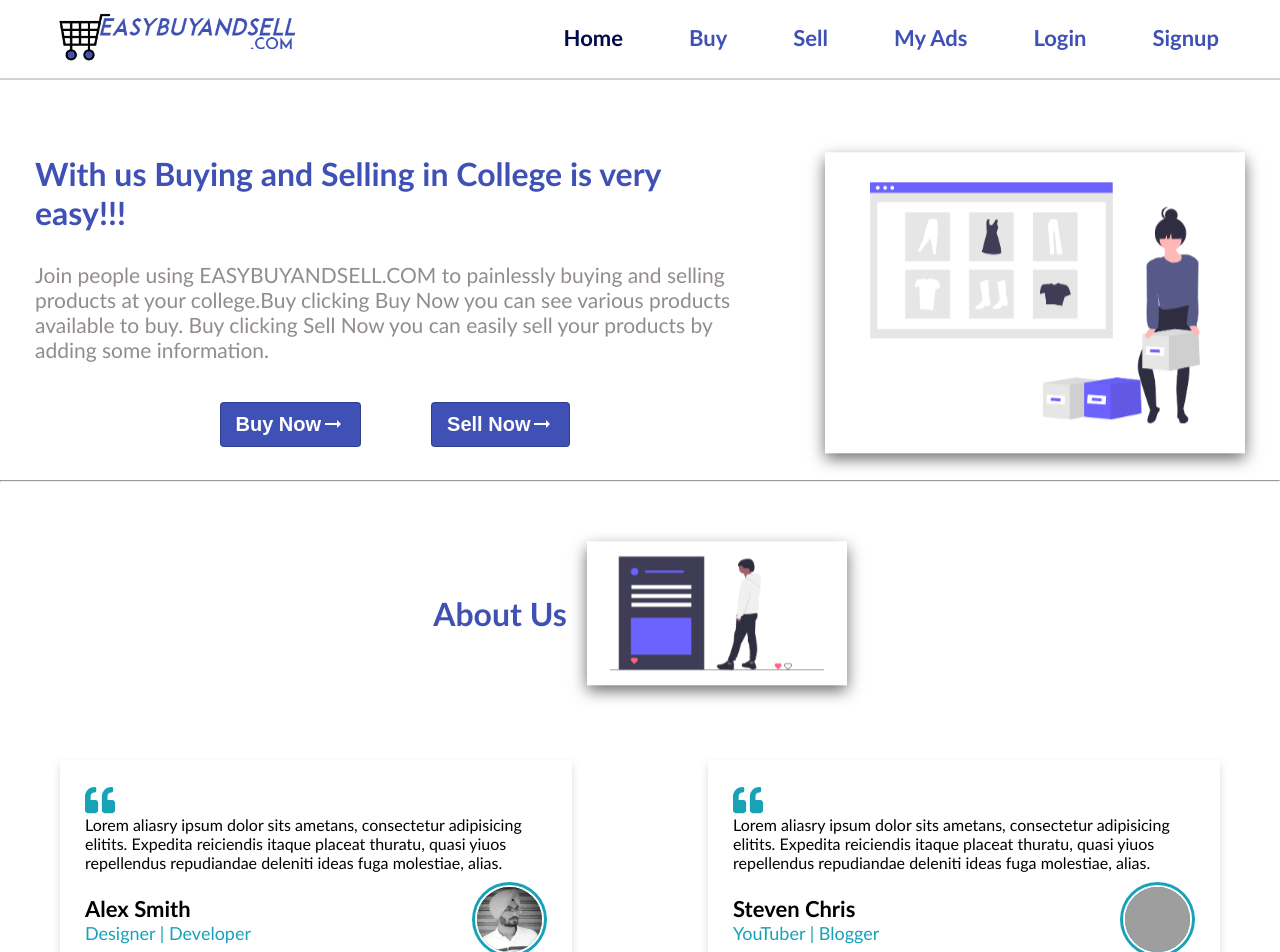
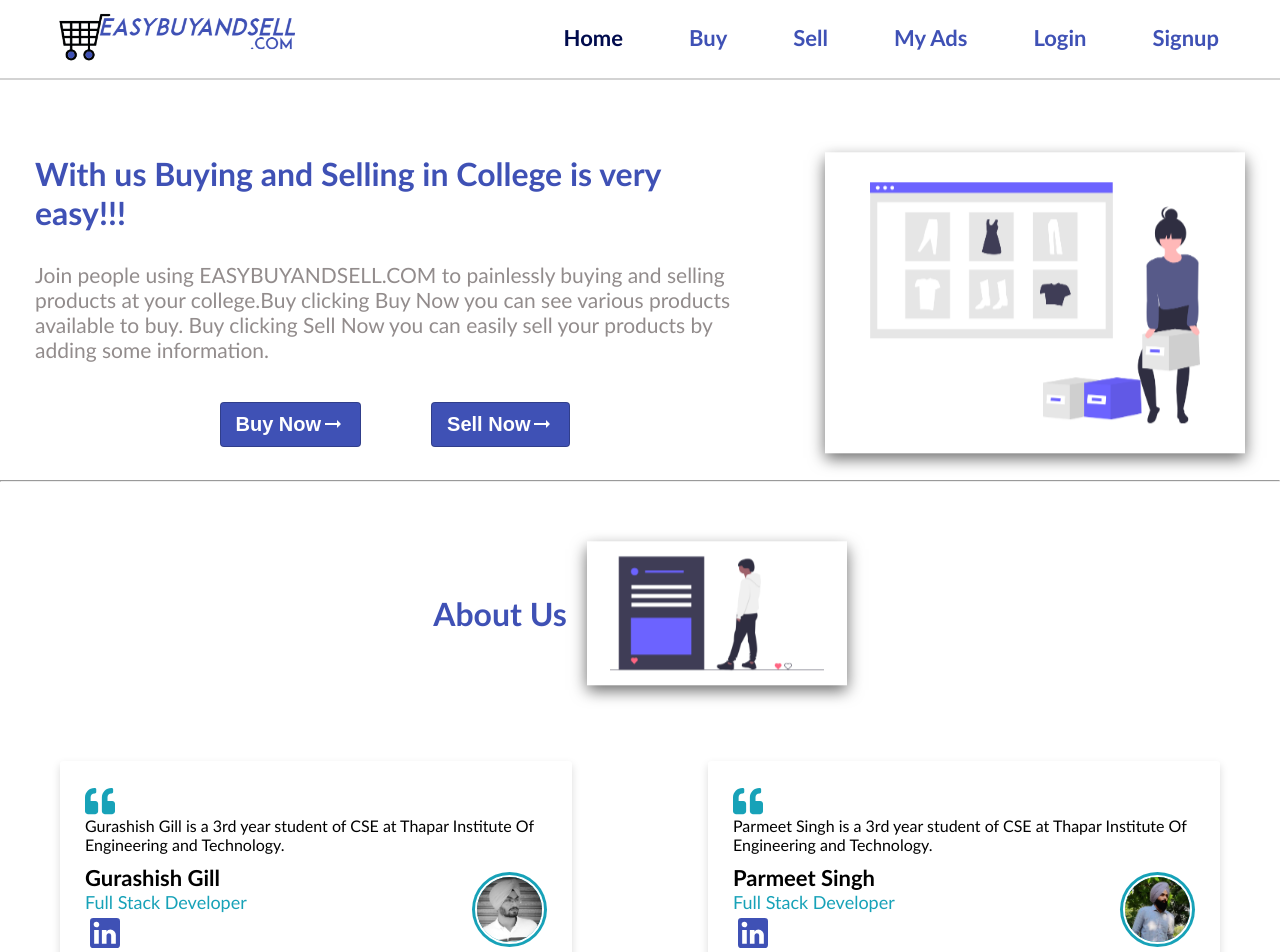
Before and after one commit to ParmeetMundi/easybuyandsell, a React (Create React App) app in the folder easybuyandsell/frontend/: page / in a window 1280 px wide. Shown: the top 952 px of the page. Built offline with nearby package versions, Linux system fonts and the light colour scheme; no server answers; grey boxes are pictures that could not be loaded.

Commit message:
UI changes

```diff
--- a/easybuyandsell/frontend/src/App.js
+++ b/easybuyandsell/frontend/src/App.js
@@ -40,16 +40,15 @@
       <ThemeProvider theme={theme}>
         <CurrentUser>
           <Router>
+          <Navbar />
             <div>
               <Switch>
                 <Route exact path="/">
-                  <Navbar />
                   <Home />
                   <Footer />
                 </Route>
 
                 <Route exact path="/sell">
-                  <Navbar />
                   <Sell />
                   <Footer />
                 </Route>
@@ -63,7 +62,6 @@
                 </Route>
 
                 <Route exact path="/buy">
-                  <Navbar />
                   <Buy />
                   <Footer />
                 </Route>
@@ -73,13 +71,11 @@
                 </Route>
 
                 <Route exact path="/checkout">
-                  <Navbar />
                   <Checkout />
                   <Footer />
                 </Route>
 
                 <Route exact path="/myads">
-                  <Navbar />
                   <MyAds />
                   <Footer />
                 </Route>
--- a/easybuyandsell/frontend/src/Components/Signup/styles.js
+++ b/easybuyandsell/frontend/src/Components/Signup/styles.js
@@ -3,13 +3,16 @@
 export default makeStyles((theme)=>({
     container:{
         backgroundColor: '#3f51b5',
-        margin: 0,
+        margin: '10px 0px',
         boxSizing: 'border-box',
         height: '100vh',
         display: 'flex',
         alignItems: 'center',
         justifyContent: 'center',
         marginTop: '56px',
+        [theme.breakpoints.down('md')]: {
+            margin: '15px 0px',
+        }
     },
     paper: {
         height: 'auto',
--- a/easybuyandsell/frontend/src/Components/Testinomials/Testinomials.jsx
+++ b/easybuyandsell/frontend/src/Components/Testinomials/Testinomials.jsx
@@ -1,9 +1,10 @@
 import React from 'react'
 import './Testinomials.css'
 import gurashish from '../../assets/Gurashish.png';
-import parmeet from '../../assets/char.jpg';
+import parmeet from '../../assets/Parmeet.png';
 import { FontAwesomeIcon } from '@fortawesome/react-fontawesome'
 import { faQuoteLeft } from '@fortawesome/free-solid-svg-icons'
+import LinkedInIcon from '@material-ui/icons/LinkedIn';
 
 
 function Testinomials() {
@@ -11,12 +12,17 @@
     <div class="wrapper">
         <div class="box">
             <FontAwesomeIcon icon={faQuoteLeft} className="icon_left_quote"/>
-            <p>Lorem aliasry ipsum dolor sits ametans, consectetur adipisicing elitits. Expedita reiciendis itaque placeat thuratu, quasi yiuos repellendus repudiandae deleniti ideas fuga molestiae, alias.</p>
+            <p>Gurashish Gill is a 3rd year student of CSE at Thapar Institute Of Engineering and Technology. </p>
 
             <div class="content">
                 <div class="info">
-                    <div class="name">Alex Smith</div>
-                    <div class="job">Designer | Developer</div>
+                    <div class="name">Gurashish Gill</div>
+                    <div class="job">Full Stack Developer</div>
+                    <div>
+                        <a href="https://www.linkedin.com/in/gurashish-gill-6516b41b6" target="_blank">
+                             <LinkedInIcon className="icon"/>
+                         </a>
+                    </div>
         </div>
         <div class="image">
           <img src={gurashish} alt="" />
@@ -25,11 +31,16 @@
     </div>
     <div class="box">
       <FontAwesomeIcon icon={faQuoteLeft} className="icon_left_quote"/>
-      <p>Lorem aliasry ipsum dolor sits ametans, consectetur adipisicing elitits. Expedita reiciendis itaque placeat thuratu, quasi yiuos repellendus repudiandae deleniti ideas fuga molestiae, alias.</p>
+      <p>Parmeet Singh is a 3rd year student of CSE at Thapar Institute Of Engineering and Technology. </p>
       <div class="content">
         <div class="info">
-          <div class="name">Steven Chris</div>
-          <div class="job">YouTuber | Blogger</div>
+          <div class="name">Parmeet Singh</div>
+          <div class="job">Full Stack Developer</div>
+          <div>
+              <a href="https://www.linkedin.com/in/gurashish-gill-6516b41b6" target="_blank">
+                <LinkedInIcon className="icon"/>
+              </a>
+          </div>
         </div>
         <div class="image">
           <img src={parmeet} alt="" />
```
Also changed, not shown: easybuyandsell/frontend/src/assets/Parmeet.png (added).
